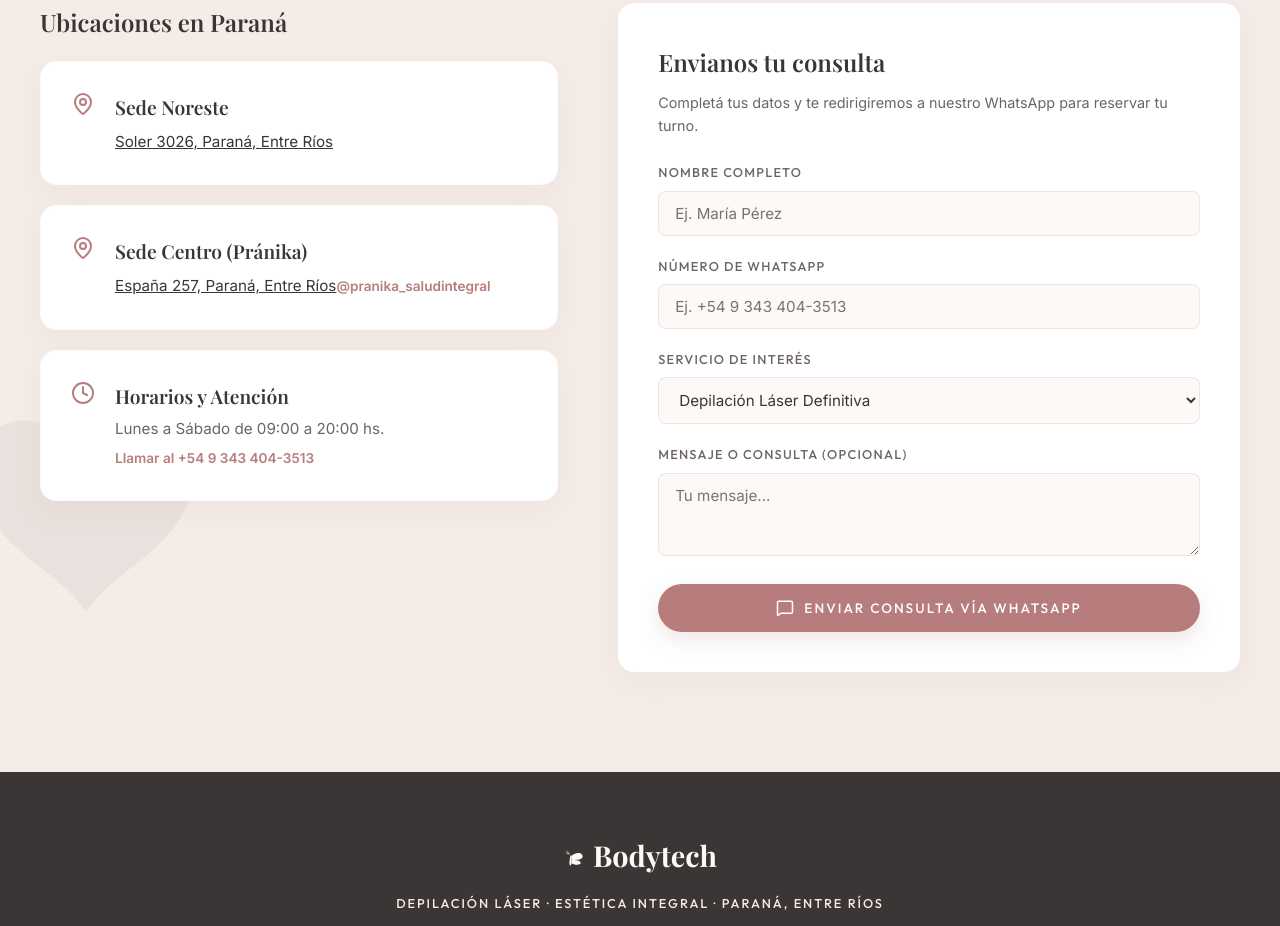
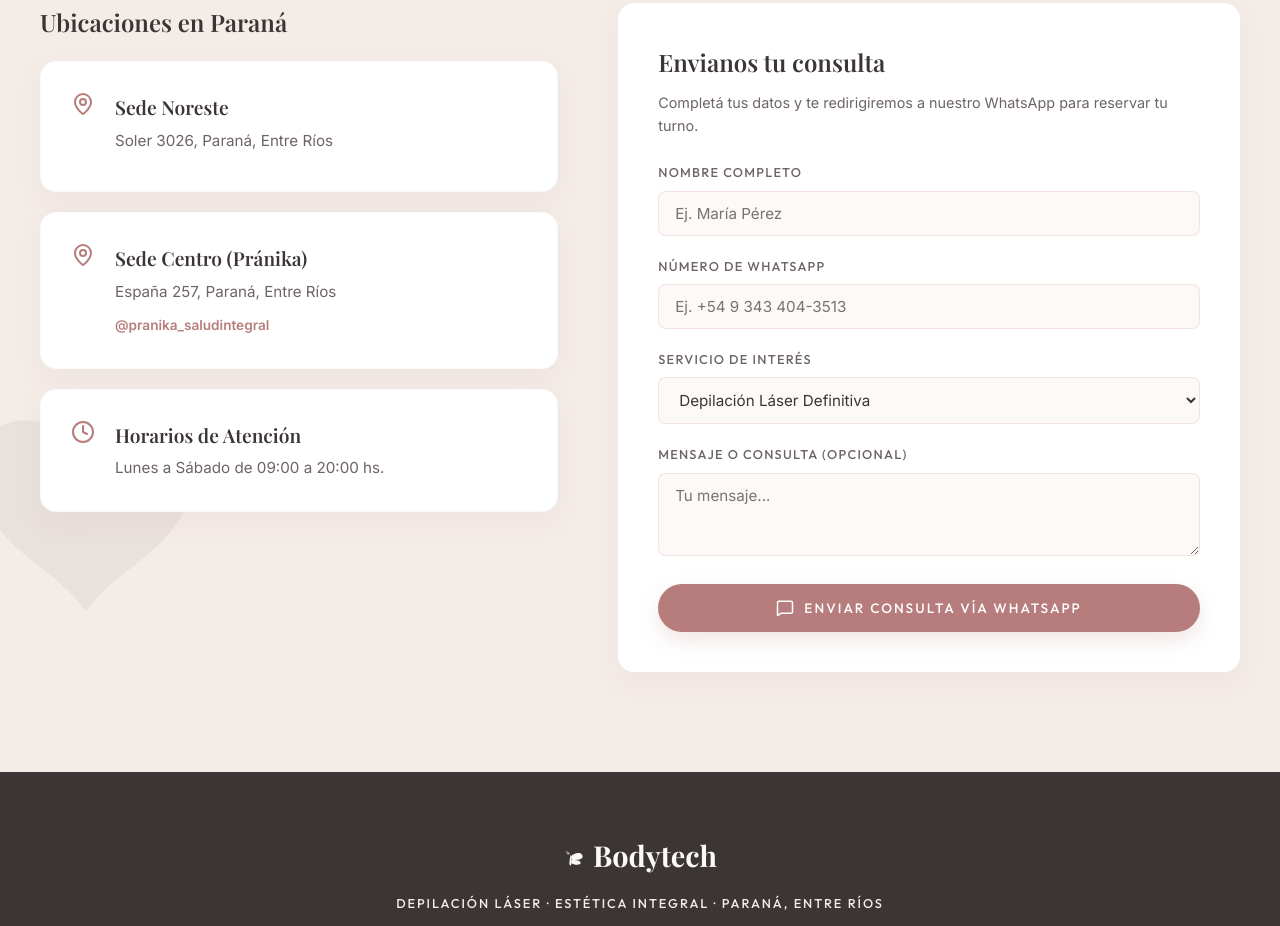
Before and after one commit to fedegalletti135-wq/bodytech-parana, an Astro site: page / in a window 1280 px wide. Shown: the part 4432-5358 px from the top of the page. Built offline with nearby package versions, Linux system fonts and the light colour scheme; Astro itself is replaced by a stand-in of ours; a web font is replaced by a local one.

Commit message:
fix: clean up sedes cards layout and separation

```diff
--- a/src/components/BodytechApp.tsx
+++ b/src/components/BodytechApp.tsx
@@ -467,16 +467,7 @@ export default function BodytechApp() {
                 <MapPin className="sede-icon" />
                 <div>
                   <h4 className="sede-title">Sede Noreste</h4>
-                  <a
-                    href="https://maps.google.com/?q=Soler+3026+Parana+Entre+Rios"
-                    target="_blank"
-                    rel="noopener noreferrer"
-                    className="sede-address"
-                    style={{ textDecoration: 'underline', color: 'inherit' }}
-                    title="Ver Sede Noreste en Google Maps"
-                  >
-                    Soler 3026, Paraná, Entre Ríos
-                  </a>
+                  <p className="sede-address">Soler 3026, Paraná, Entre Ríos</p>
                 </div>
               </div>
 
@@ -484,16 +475,7 @@ export default function BodytechApp() {
                 <MapPin className="sede-icon" />
                 <div>
                   <h4 className="sede-title">Sede Centro (Pránika)</h4>
-                  <a
-                    href="https://maps.google.com/?q=España+257+Parana+Entre+Rios"
-                    target="_blank"
-                    rel="noopener noreferrer"
-                    className="sede-address"
-                    style={{ textDecoration: 'underline', color: 'inherit' }}
-                    title="Ver Sede Centro en Google Maps"
-                  >
-                    España 257, Paraná, Entre Ríos
-                  </a>
+                  <p className="sede-address">España 257, Paraná, Entre Ríos</p>
                   <a href="https://www.instagram.com/pranika_saludintegral/" target="_blank" rel="noopener noreferrer" className="sede-instagram">
                     @pranika_saludintegral
                   </a>
@@ -503,14 +485,8 @@ export default function BodytechApp() {
               <div className="sede-card">
                 <Clock className="sede-icon" />
                 <div>
-                  <h4 className="sede-title">Horarios y Atención</h4>
+                  <h4 className="sede-title">Horarios de Atención</h4>
                   <p className="sede-address" style={{ margin: 0 }}>Lunes a Sábado de 09:00 a 20:00 hs.</p>
-                  <a
-                    href="tel:+5493434043513"
-                    style={{ display: 'inline-block', marginTop: '6px', fontSize: '0.85rem', color: 'var(--color-primary)', fontWeight: 600, textDecoration: 'none' }}
-                  >
-                    Llamar al +54 9 343 404-3513
-                  </a>
                 </div>
               </div>
             </div>
```
